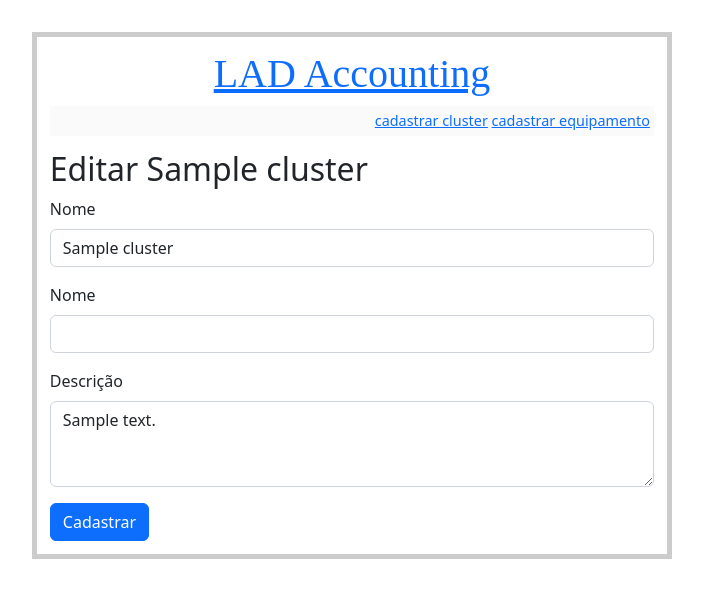
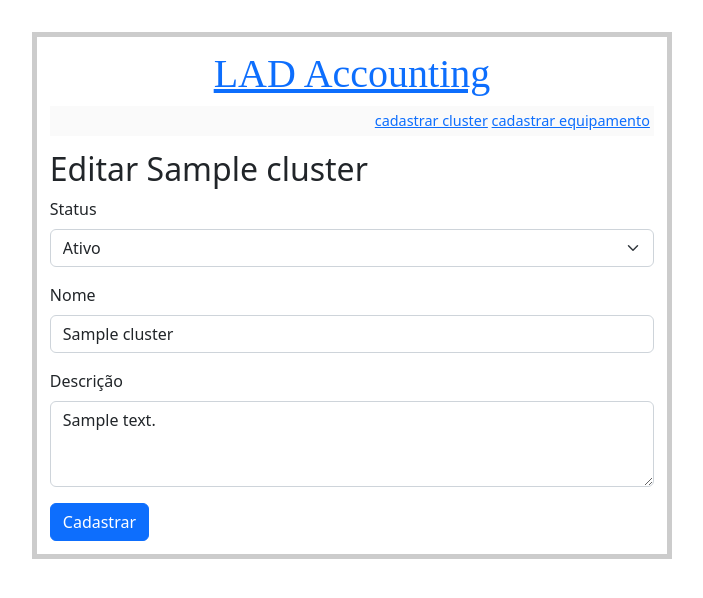
Before and after one commit to BeSinhorelli/LAD_Accouting-melhor, a Flask app: a page that uses templates/cluster.html in a window 1280 px wide. Shown: the top 598 px of the page, without its empty margins (288-991 px from the left). Run offline with Flask 2, Linux system fonts and the light colour scheme; tables that the repository leaves empty hold one stand-in row (values such as "Sample post").

Commit message:
Update cluster.html

```diff
--- a/templates/cluster.html
+++ b/templates/cluster.html
@@ -1,5 +1,6 @@
 {% extends "layout.html" %}
 {% block body %}
+<div class="cadastro">
   {% if cluster %}
       <h2>Editar {{ cluster.name }}</h2>
   {% else %}
@@ -7,16 +8,30 @@
   {% endif %}
   <form action="{% if cluster %} {{ url_for('cluster', clusterName=cluster.name) }} {% else %} {{ url_for('cluster', clusterName='cadastro') }} {% endif %}" method=post>
     <div class="mb-3">
+      <!-- Status -->
+      {% if cluster %}
+        <label class="form-label">Status</label>
+        <select class="mb-3 form-select" aria-label="Default select example" name="status">
+            {% if cluster.status %}
+              <option selected value="ativar">Ativo</option>
+              <option value="desativar">Inativo</option>
+            {% else %}
+              <option value="ativar">Ativo</option>
+              <option selected value="desativar">Inativo</option>
+            {% endif %}
+        </select>
+      {% endif %}
+      <!-- Nome -->
       <label class="form-label">Nome</label>
       <input type="text" class="mb-3 form-control" id="floatingInputInvalid" name=cluster_name value="{% if cluster %}{{ cluster.name }}{% endif %}">
-            <label class="form-label">Nome</label>
-            <input type="text" class="mb-3 form-control" id="floatingInputInvalid" name=num-teste value="{% if cluster %}{{ cluster.num }}{% endif %}">
       <!--{% if msg %}
       <label for="floatingInputInvalid">{{ msg }}</label>
       {% endif %}-->
+      <!-- Descrição -->
       <label class="form-label">Descrição</label>
       <textarea class="form-control" id="exampleFormControlTextarea1" name=description rows="3">{% if cluster %}{{ cluster.description }}{% endif %}</textarea>
     </div>
     <button type="submit" class="btn btn-primary">Cadastrar</button>
   </form>
+</div>
 {% endblock %}
```
Lines whose indentation alone changed are shown as unchanged.
